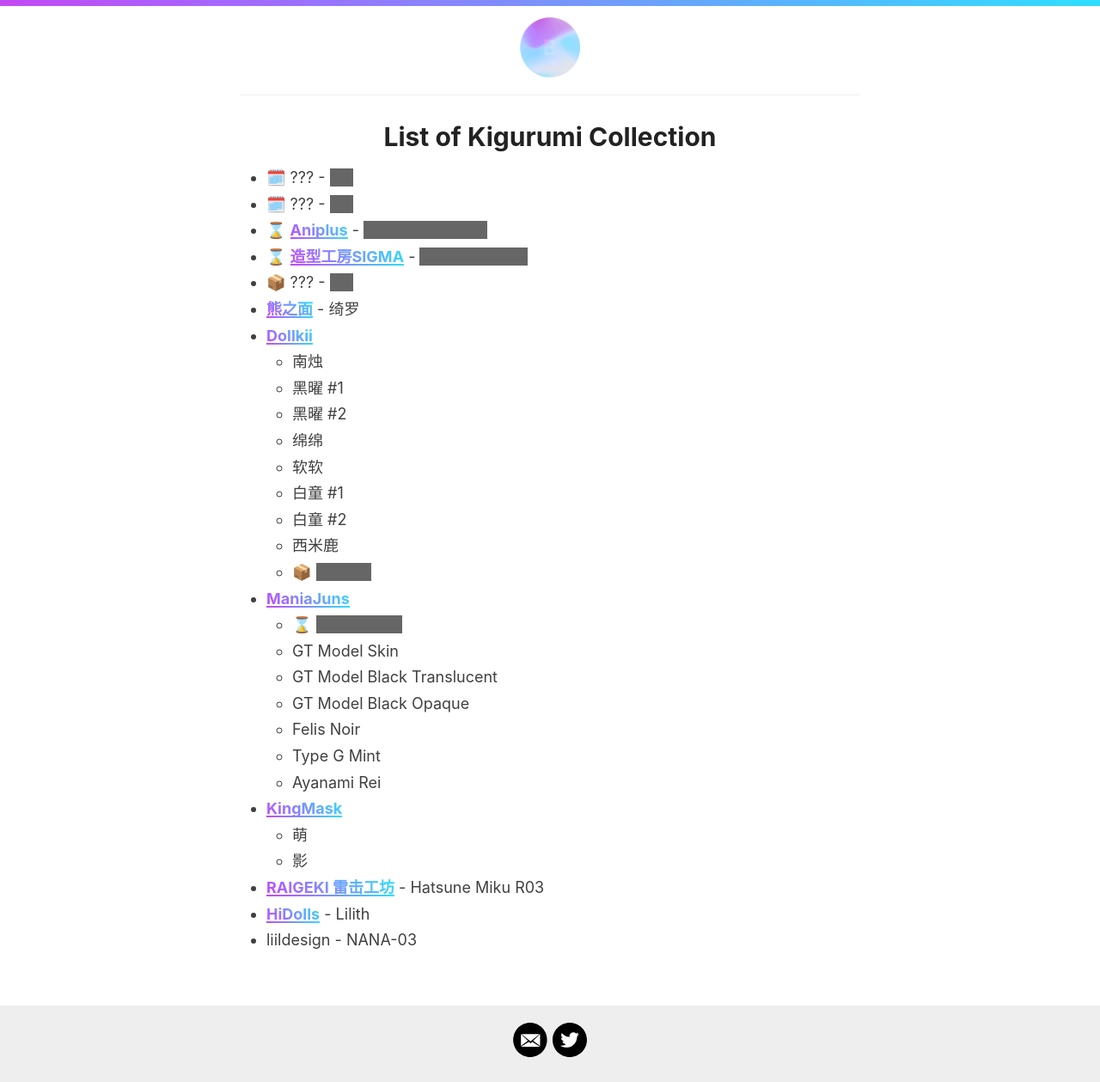
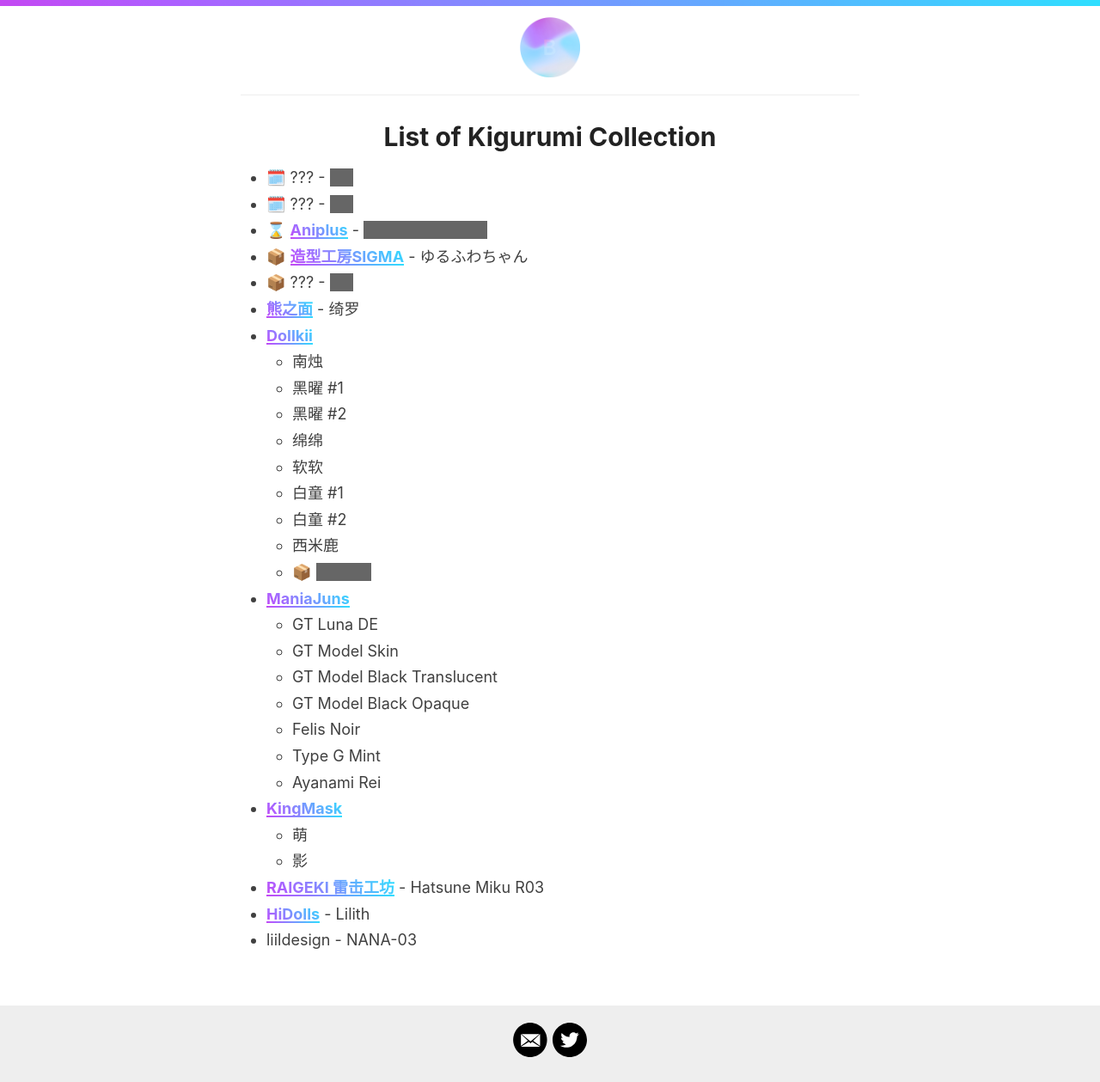
Before and after one commit to 98827ddb7e5a2c2e261912a23d9251d6/98827ddb7e5a2c2e261912a23d9251d6.github.io, a Jekyll site: the page built from _pages/kig-list.md, in a window 1280 px wide. Shown: the whole page at 86% size. Built offline with Jekyll 4.4.1, drawn with Linux system fonts in a browser that asks for light colours.

Commit message:
GT luna arrived and SIGMA in shipping

```diff
--- a/_pages/kig-list.md
+++ b/_pages/kig-list.md
@@ -7,7 +7,7 @@
 - 🗓️ ??? - <span class="hidden-text">???<span>
 - 🗓️ ??? - <span class="hidden-text">???<span>
 - ⌛️ [Aniplus](https://twitter.com/KFY_Aniplus){:target="_blank" rel="noopener"} - <span class="hidden-text">Haruhi Suzumiya<span>
-- ⌛️ [造型工房SIGMA](https://www.buildupstudiosigma.com){:target="_blank" rel="noopener"} - <span class="hidden-text">ゆるふわちゃん<span>
+- 📦 [造型工房SIGMA](https://www.buildupstudiosigma.com){:target="_blank" rel="noopener"} - ゆるふわちゃん
 - 📦 ??? - <span class="hidden-text">???<span>
 - [熊之面](https://weibo.com/u/6450364112){:target="_blank" rel="noopener"} - 绮罗
 - [Dollkii](https://weibo.com/u/6727163726){:target="_blank" rel="noopener"}
@@ -21,7 +21,7 @@
 	- 西米鹿
 	- 📦 <span class="hidden-text">白童 SP<span>
 - [ManiaJuns](https://twitter.com/maniajuns){:target="_blank" rel="noopener"}
-	- ⌛️ <span class="hidden-text">GT Luna DE<span>
+	- GT Luna DE
 	- GT Model Skin
 	- GT Model Black Translucent
 	- GT Model Black Opaque
```
